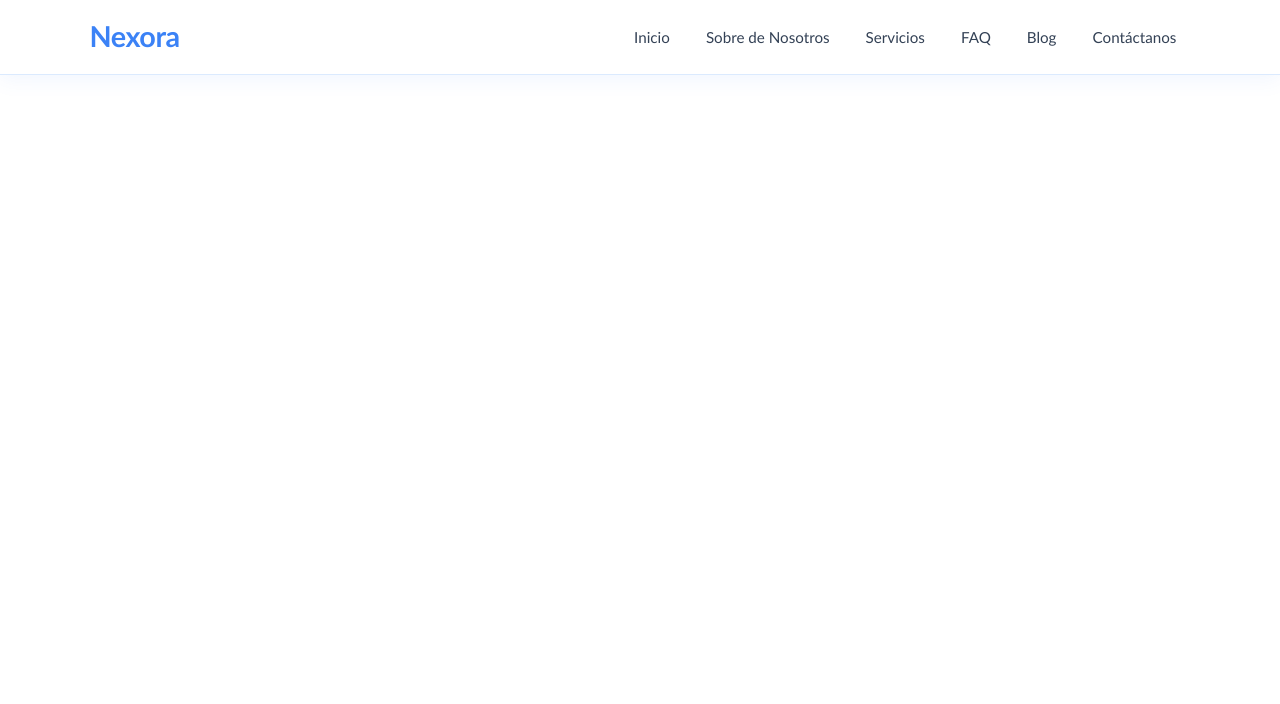
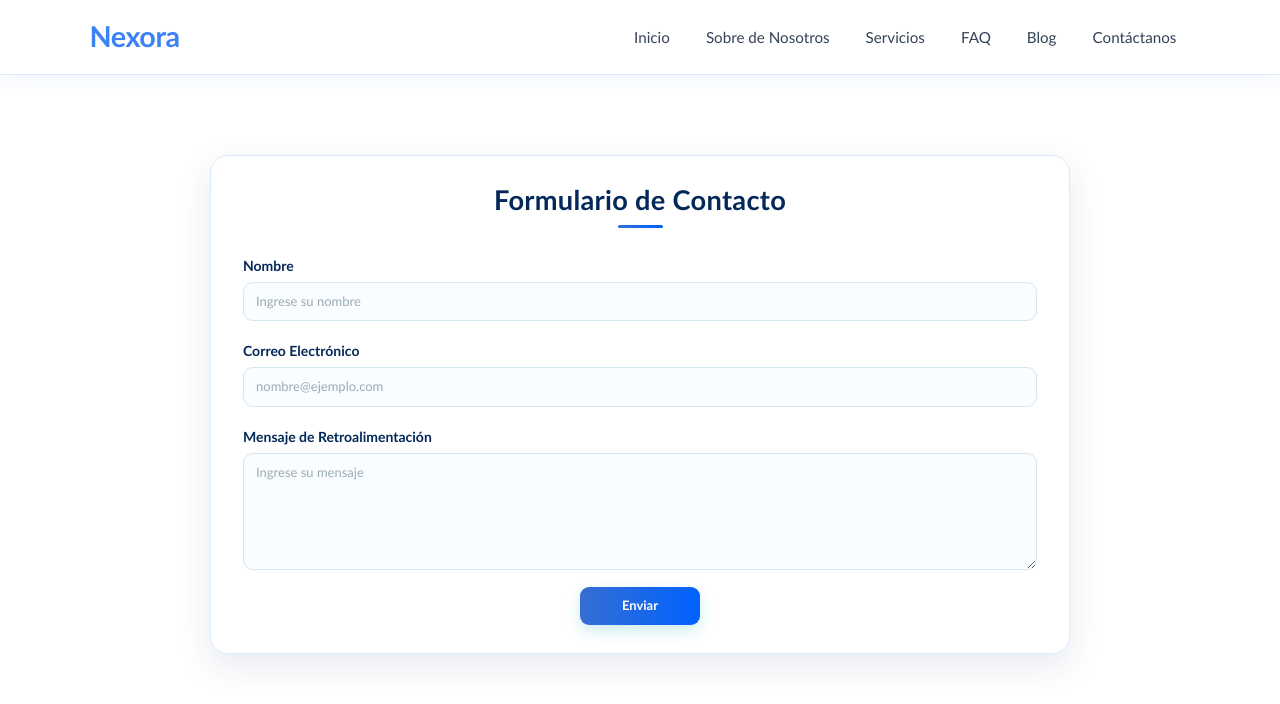
Before and after one commit to ferxhdzzz/nexora, a plain HTML site: page pages/contactanos.html in a window 1280 px wide. Drawn offline with nearby package versions, Linux system fonts and the light colour scheme; some packages are replaced by stand-ins of ours; a script that the page names is missing.

Commit message:
contactanos

```diff
--- /dev/null
+++ b/css/contactanos.css
@@ -0,0 +1,230 @@
+/* =========================
+   FORMULARIO DE CONTACTO
+========================= */
+
+.contacto-container {
+    width: 100%;
+    max-width: 900px;
+    margin: 0 auto;
+    padding: 35px 20px;
+}
+
+
+/* =========================
+   TARJETA DEL FORMULARIO
+========================= */
+
+#formularioContacto {
+    background: rgba(255, 255, 255, 0.97);
+
+    padding: 28px 32px;
+
+    border-radius: 18px;
+
+    border: 1px solid #dbeafe;
+
+    box-shadow: 0 12px 35px rgba(3, 40, 89, 0.10);
+
+    transition: 0.3s ease;
+}
+
+#formularioContacto:hover {
+    box-shadow: 0 16px 40px rgba(3, 40, 89, 0.14);
+}
+
+
+/* =========================
+   TÍTULO
+========================= */
+
+#formularioContacto h2 {
+    text-align: center;
+
+    color: #032859;
+
+    font-size: 1.7rem;
+
+    font-weight: 700;
+
+    margin-bottom: 25px;
+
+    letter-spacing: 0.3px;
+}
+
+
+/* Decoración del título */
+
+#formularioContacto h2::after {
+    content: "";
+
+    display: block;
+
+    width: 45px;
+    height: 3px;
+
+    margin: 8px auto 0;
+
+    border-radius: 10px;
+
+    background: linear-gradient(
+        90deg,
+        #356ed2 0%,
+        #0062ff 100%
+    );
+}
+
+
+/* =========================
+   LABELS
+========================= */
+
+#formularioContacto .form-label {
+    color: #032859;
+
+    font-size: 14px;
+
+    font-weight: 600;
+
+    margin-bottom: 6px;
+}
+
+
+/* =========================
+   INPUTS
+========================= */
+
+#formularioContacto .form-control {
+    border: 1.5px solid #d5e7f0;
+
+    border-radius: 10px;
+
+    padding: 9px 12px;
+
+    font-size: 13px;
+
+    color: #032859;
+
+    background: #fafdff;
+
+    box-shadow: none;
+
+    transition: all 0.3s ease;
+}
+
+
+/* Placeholder */
+
+#formularioContacto .form-control::placeholder {
+    color: #9aabb5;
+    font-size: 13px;
+}
+
+
+/* =========================
+   INPUT FOCUS
+========================= */
+
+#formularioContacto .form-control:focus {
+    border-color: #0a9ebf;
+
+    background: white;
+
+    box-shadow: 0 0 0 3px rgba(10, 158, 191, 0.10);
+
+    outline: none;
+}
+
+
+/* =========================
+   TEXTAREA
+========================= */
+
+#formularioContacto #mensaje {
+    resize: vertical;
+
+    min-height: 100px;
+}
+
+
+/* =========================
+   ESPACIADO
+========================= */
+
+#formularioContacto .mb-3 {
+    margin-bottom: 17px !important;
+}
+
+
+/* =========================
+   BOTÓN
+========================= */
+
+#enviarBtn {
+    display: block;
+
+    width: auto;
+
+    min-width: 120px;
+
+    margin: 5px auto 0;
+
+    padding: 9px 25px;
+
+    border: none;
+
+    border-radius: 9px;
+
+    background: linear-gradient(
+        90deg,
+        #356ed2 0%,
+        #0062ff 100%
+    );
+
+    color: white;
+
+    font-size: 13px;
+
+    font-weight: 600;
+
+    box-shadow: 0 6px 15px rgba(10, 158, 191, 0.20);
+
+    transition: all 0.3s ease;
+}
+
+
+/* Hover */
+
+#enviarBtn:hover {
+    transform: translateY(-2px);
+
+    box-shadow: 0 9px 18px rgba(10, 158, 191, 0.30);
+}
+
+
+/* Click */
+
+#enviarBtn:active {
+    transform: translateY(0);
+}
+
+
+/* =========================
+   RESPONSIVE
+========================= */
+
+@media (max-width: 600px) {
+
+    .contacto-container {
+        max-width: 95%;
+
+        padding: 25px 10px;
+    }
+
+    #formularioContacto {
+        padding: 25px 22px;
+    }
+
+    #formularioContacto h2 {
+        font-size: 1.5rem;
+    }
+}
--- /dev/null
+++ b/javascript/form.js
@@ -0,0 +1,21 @@
+const formulario = document.getElementById('formularioContacto');
+const enviarBtn = document.getElementById('enviarBtn');
+
+formulario.addEventListener('submit', function(event){
+    event.preventDefault();
+
+    const nombreInput = document.getElementById('nombre');
+    const nombreValor = nombreInput.value;
+    const mensaje = document.getElementById("mensaje");
+    const menajeValor = mensaje.value;
+    const correo = document.getElementById("correo");
+    const correoValor = correo.value;
+
+    Swal.fire({
+        icon: 'success',
+        title: '¡Formulario Enviado!',
+        text: `Gracias por tus comentarios ${nombreValor}, Tú mensaje ha sido enviado correctamente.`,
+    });
+
+    formulario.reset();
+});
--- a/pages/contactanos.html
+++ b/pages/contactanos.html
@@ -8,15 +8,50 @@
   <script src="https://cdn.tailwindcss.com"></script>
   <script src="../javascript/menuPages.js" defer></script>
   <link rel="stylesheet" href="../css/navbar.css">
+   <link rel="stylesheet" href="../css/contactanos.css">
     <link href='https://unpkg.com/boxicons@2.1.4/css/boxicons.min.css' rel='stylesheet'>
 
 </head>
 <body>
      <div id="menuContenedor"></div>
 
+<div class="contacto-container">
+    <br>
+      <br>
+       <br>
+        <br>
+         <br>
+
+
+        <form id="formularioContacto">
+  <h2>Formulario de Contacto</h2>
+          <div class="mb-3">
+            <label for="nombre" class="form-label">Nombre</label>
+            <input type="text" class="form-control" id="nombre" placeholder="Ingrese su nombre" required>
+          </div>
+          <div class="mb-3">
+            <label for="correo" class="form-label">Correo Electrónico</label>
+            <input type="email" class="form-control" id="correo" placeholder="nombre@ejemplo.com" required>
+          </div>
+          <div class="mb-3">
+            <label for="mensaje" class="form-label">Mensaje de Retroalimentación</label>
+            <textarea class="form-control" id="mensaje" rows="5" placeholder="Ingrese su mensaje" required></textarea>
+          </div>
+          <button type="submit" class="btn btn-primary" id="enviarBtn">Enviar</button>
+        </form>
+      </div>
+    </div>
+
+
+<br>
+
 </body>
 
     <script src="../bootstrap/JS/bootstrap.min.js"></script>
+        <script src="https://cdn.jsdelivr.net/npm/sweetalert2@11.0.19/dist/sweetalert2.all.min.js"></script>
     <script src="../javascript/cargarMenuPg.js"></script>
+    <script src="../javascript/form.js"></script>
+
+
 
 </html>
```
